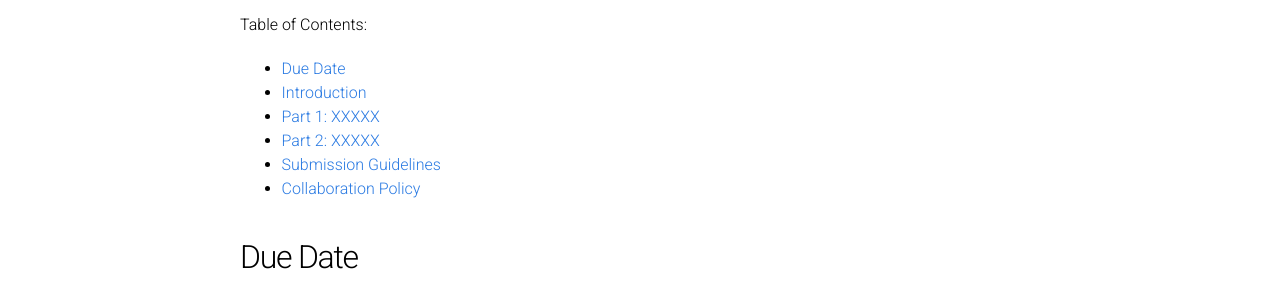
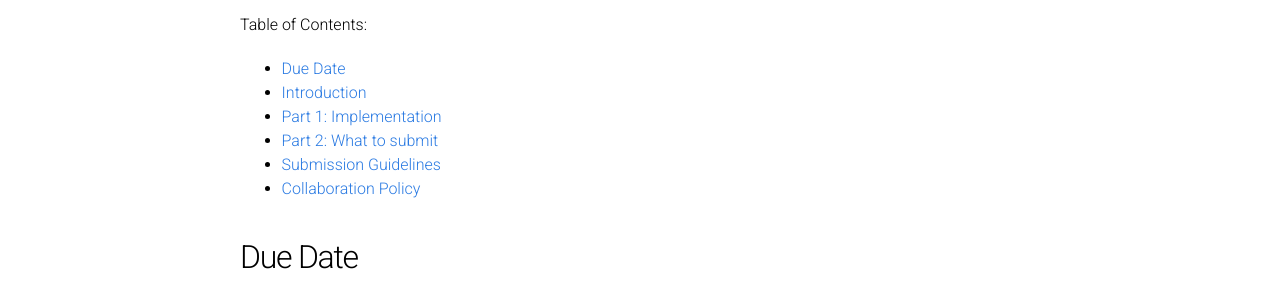
Before and after one commit to cmsc426spring2019/cmsc426spring2019.github.io, a Jekyll site: the page built from hw3.md, in a window 1280 px wide and 900 px high. Shown: the part 174-470 px from the top of the window. Built offline with Jekyll 4.4.1, drawn with Linux system fonts in a browser that asks for light colours.

Commit message:
Update hw3.md

```diff
--- a/hw3.md
+++ b/hw3.md
@@ -10,8 +10,8 @@ permalink: /2019/hw/hw3/
 Table of Contents:
 - [Due Date](#due)
 - [Introduction](#intro)
-- [Part 1: XXXXX](#part1)
-- [Part 2: XXXXX](#part2)
+- [Part 1: Implementation](#part1)
+- [Part 2: What to submit](#part2)
 - [Submission Guidelines](#sub)
 - [Collaboration Policy](#coll)
 
```
